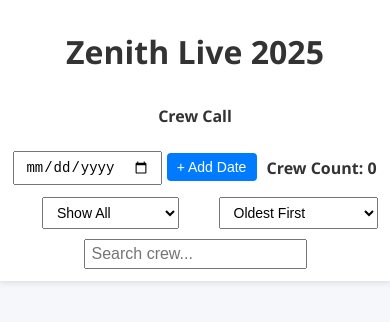
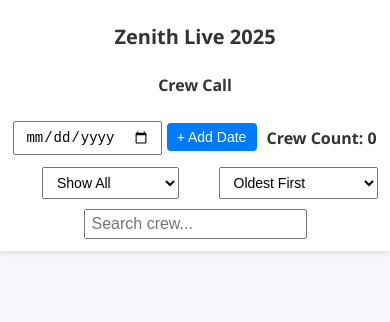
Before and after one commit to germz92/events-dahsboard, a plain HTML site: page crew.html in a window 390 px wide. Shown: the top 322 px of the page. Drawn offline with Linux system fonts and the light colour scheme; no server answers.

Commit message:
Add files via upload

```diff
--- a/css/card-log.css
+++ b/css/card-log.css
@@ -187,6 +187,10 @@ h2 {
 font-size: 16px;
 }
 
+h1 {
+  font-size: 20px;
+  }
+
 .back-btn {
 padding: 8px 12px;
 font-size: 16px;
--- a/css/crew.css
+++ b/css/crew.css
@@ -215,6 +215,10 @@ body {
       max-width: 100%;
     }
 
+    h1 {
+        font-size: 20px;
+    }
+
     body {
       padding: 5px 8px;
     }
--- a/css/gear.css
+++ b/css/gear.css
@@ -18,8 +18,9 @@ body {
 
   h1, h2 {
     text-align: center;
-    font-weight: 600;
+    font-weight: bold
     margin-bottom: 10px;
+    font-size: 20px;
   }
 
   .top-controls,
--- a/css/general.css
+++ b/css/general.css
@@ -36,6 +36,7 @@ h1, h2 {
   text-align: center;
   margin-bottom: 20px;
   color: #333;
+  font-weight: bold;
 }
 
 h1 {
--- a/css/schedule.css
+++ b/css/schedule.css
@@ -6,6 +6,7 @@ body {
   @keyframes fadeIn {
     to { opacity: 1; }
   }
+
 
 
 body {
@@ -265,6 +266,10 @@ body {
         padding: 4px 6px;
       }
 
+    h1 {
+        font-size: 20px;
+    }
+
   }
 
   input[type="time"] {
--- a/css/travel-accommodation.css
+++ b/css/travel-accommodation.css
@@ -121,6 +121,10 @@ input[type="text"], input[type="date"], input[type="time"] {
     font-size: 16px;
     }
 
+    h1 {
+        font-size: 20px;
+    }
+
     h2 {
     font-size: 16px;
     }
```
Also changed, not shown: card-log.html (+26 -8 lines).
